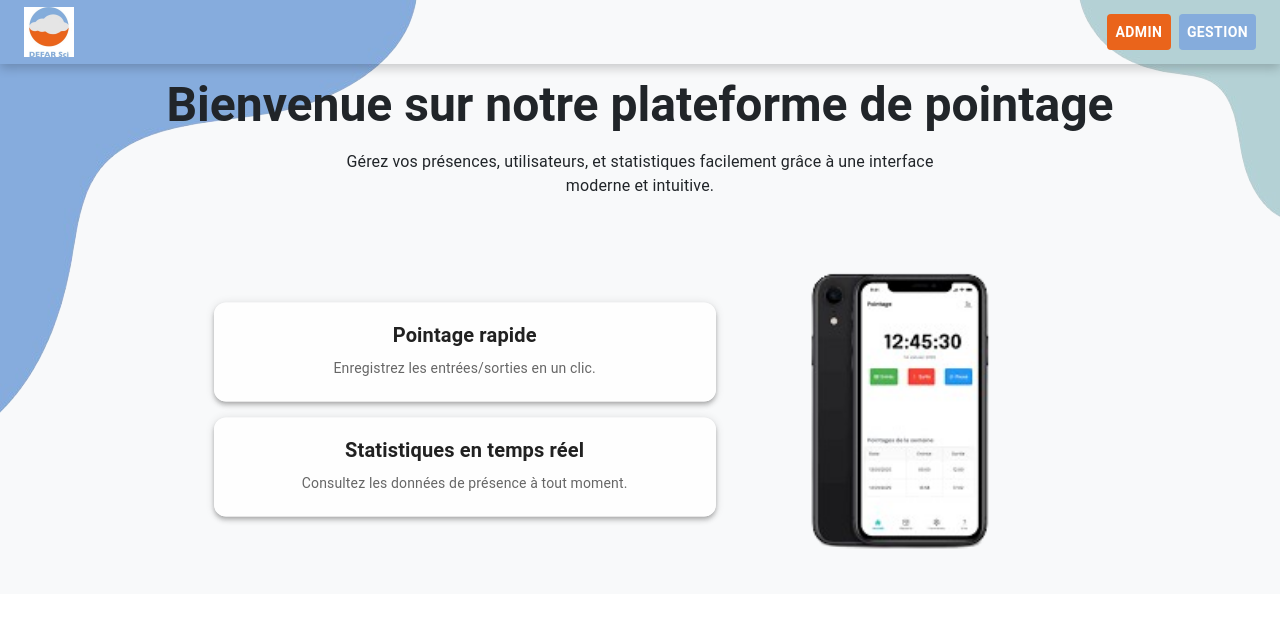
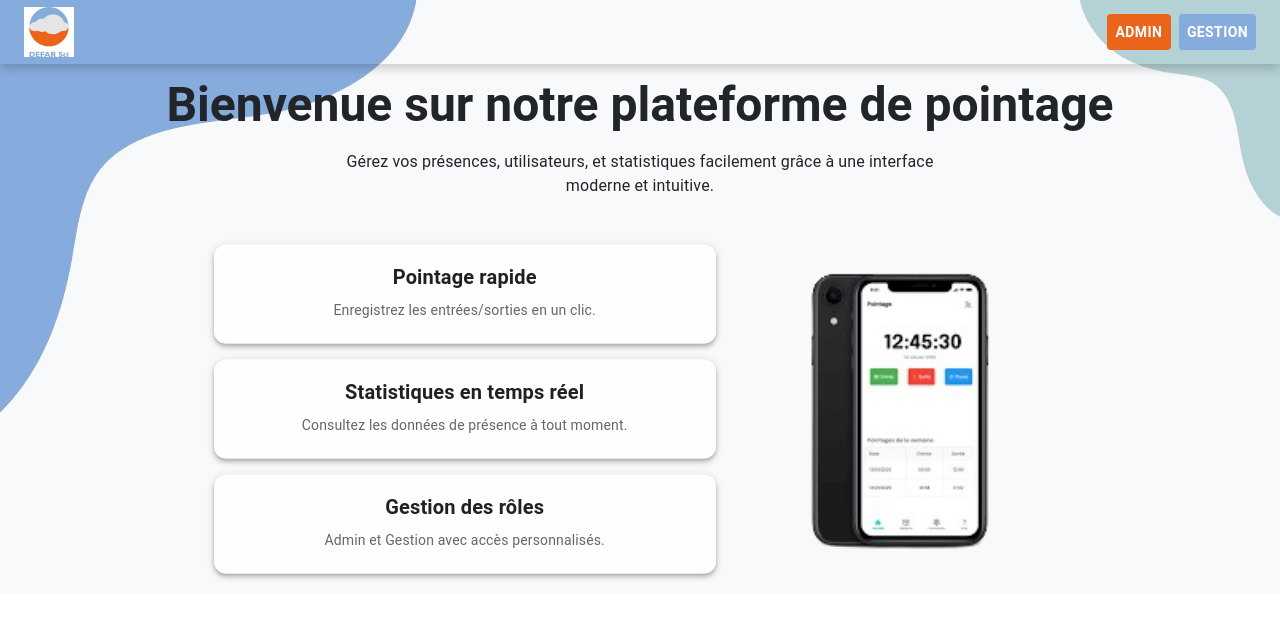
Before and after one commit to FatimaHanne/Pointage, a React (Vite) app: page / in a window 1280 px wide. Shown: the top 620 px of the page. Built offline with nearby package versions, Linux system fonts and the light colour scheme.

Commit message:
modifier

```diff
--- a/src/pages/Home.jsx
+++ b/src/pages/Home.jsx
@@ -134,10 +134,10 @@ export default function Home() {
                   title: "Statistiques en temps réel",
                   desc: "Consultez les données de présence à tout moment.",
                 },
-                // {
-                //   title: "Gestion des rôles",
-                //   desc: "Admin et Pointeur avec accès personnalisés.",
-                // },
+                {
+                  title: "Gestion des rôles",
+                  desc: "Admin et Gestion avec accès personnalisés.",
+                },
               ].map((item, i) => (
                 <Card
                   key={i}
--- a/src/pages/admin/Admin.jsx
+++ b/src/pages/admin/Admin.jsx
@@ -175,8 +175,8 @@ const Admin = () => {
                 </Row>
                 </div>
               </div>
-    </div>
-  );
-};
+         </div>
+      );
+   };
 
 export default Admin
--- a/src/pages/pointeur/Pointeur.jsx
+++ b/src/pages/pointeur/Pointeur.jsx
@@ -5,10 +5,7 @@ import { Button, Typography, AppBar, Toolbar, IconButton } from "@mui/material";
 import { useNavigate,Link } from "react-router-dom";
 
 const Pointeur = () => {
-   const links = [
-//     { to: "/admin", label: "Admin", color: "#EA641B" },
-//     { to: "/pointeur", label: "Pointeur", color: "#85ACDC" },
-  ];
+
 
   useEffect(() => {
     const styles = `
```
Also changed, not shown: src/pages/Home2.jsx (deleted, +0 -233 lines), src/App.css (deleted).
